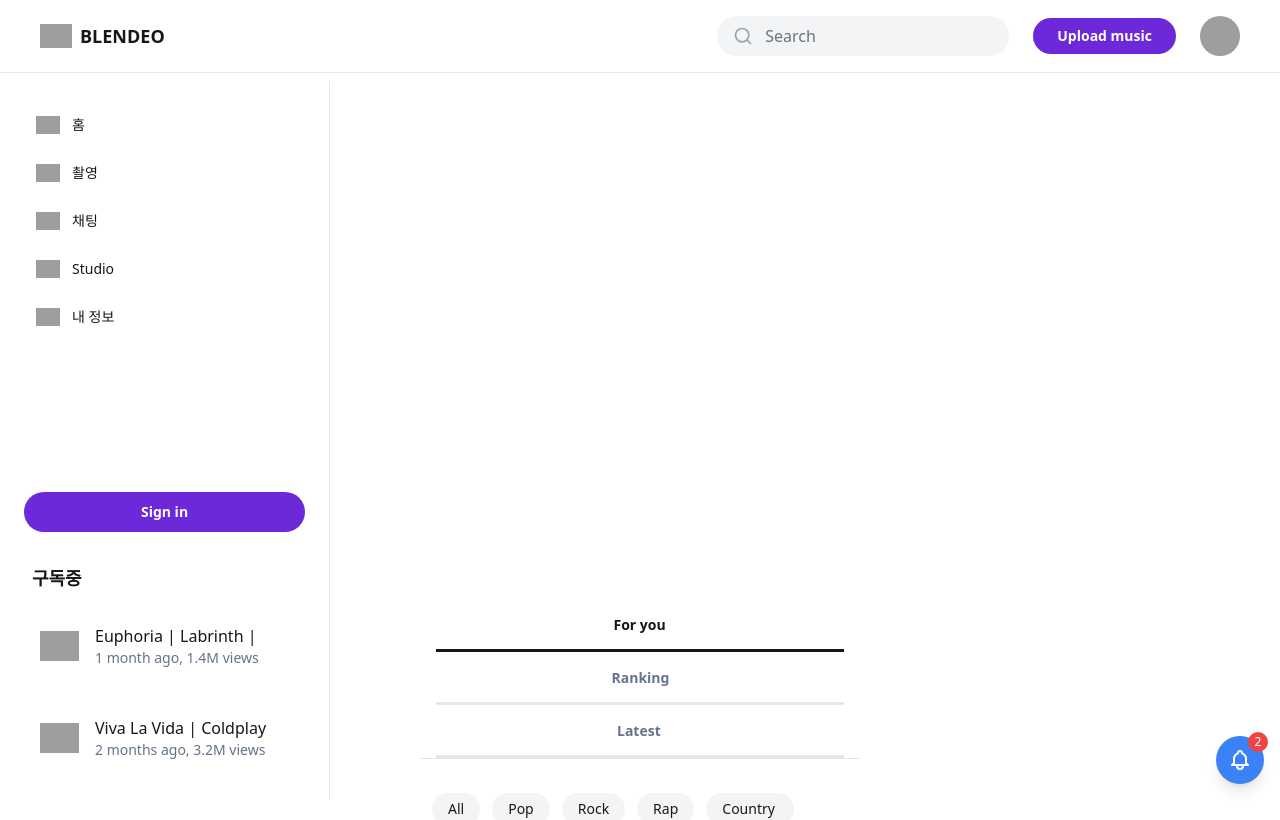
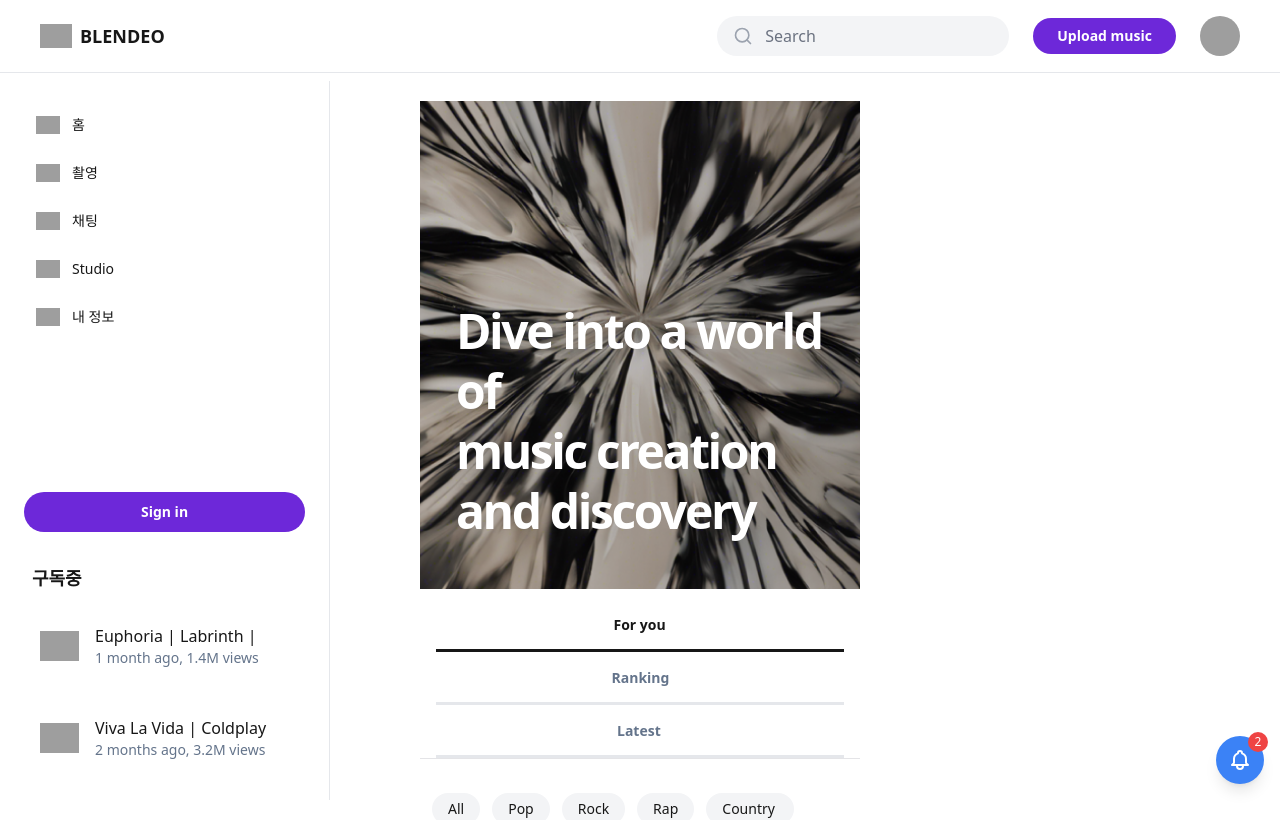
Before and after one commit to steepheno/Blendeo, a React (Vite) app in the folder blendeo/: page / in a window 1280 px wide. Shown: the top 820 px of the page. Built offline with nearby package versions, Linux system fonts and the light colour scheme; grey boxes are pictures that could not be loaded.

Commit message:
:lipstick: [Design] 메인 페이지의 이미지 공간 추가

```diff
--- a/blendeo/src/pages/main/MainPage.tsx
+++ b/blendeo/src/pages/main/MainPage.tsx
@@ -5,6 +5,7 @@ import Layout from "@/components/layout/Layout";
 import { useProjectStore } from "@/stores/projectStore";
 import { Project, ProjectListItem } from "@/types/api/project";
 import VideoSection from "@/components/profile/VideoSection";
+import mainImg from "@/assets/mainImg.png";
 
 const genreTags = [
   { label: "All", width: "50px" },
@@ -146,7 +147,9 @@ const MainPage = () => {
       <div>
         <div className="flex flex-col flex-1 shrink self-start px-20 pt-2.5 basis-0 min-w-[240px] max-md:px-5 max-md:max-w-full">
           <div className="flex flex-col w-full max-md:max-w-full">
-            <div className="flex flex-col w-full text-5xl font-black tracking-tighter text-white leading-[60px] min-h-[366px] max-md:max-w-full max-md:text-4xl max-md:leading-[56px]">
+            <div
+              style={{ backgroundImage: `url(${mainImg}`, backgroundSize: 'cover', backgroundPosition: 'center', backgroundRepeat: 'no-repeat' }}
+              className="flex flex-col w-full text-5xl font-black tracking-tighter text-white leading-[60px] min-h-[366px] max-md:max-w-full max-md:text-4xl max-md:leading-[56px]">
               <div className="flex flex-col justify-center p-4 w-full max-md:max-w-full max-md:text-4xl max-md:leading-[56px]">
                 <div className="flex overflow-hidden flex-col justify-center px-5 py-8 w-full rounded-xl max-md:max-w-full max-md:text-4xl max-md:leading-[56px]">
                   <div className="flex self-center max-w-full min-h-[120px] w-[893px]" />
```
Also changed, not shown: blendeo/src/assets/mainimg.png (added).
